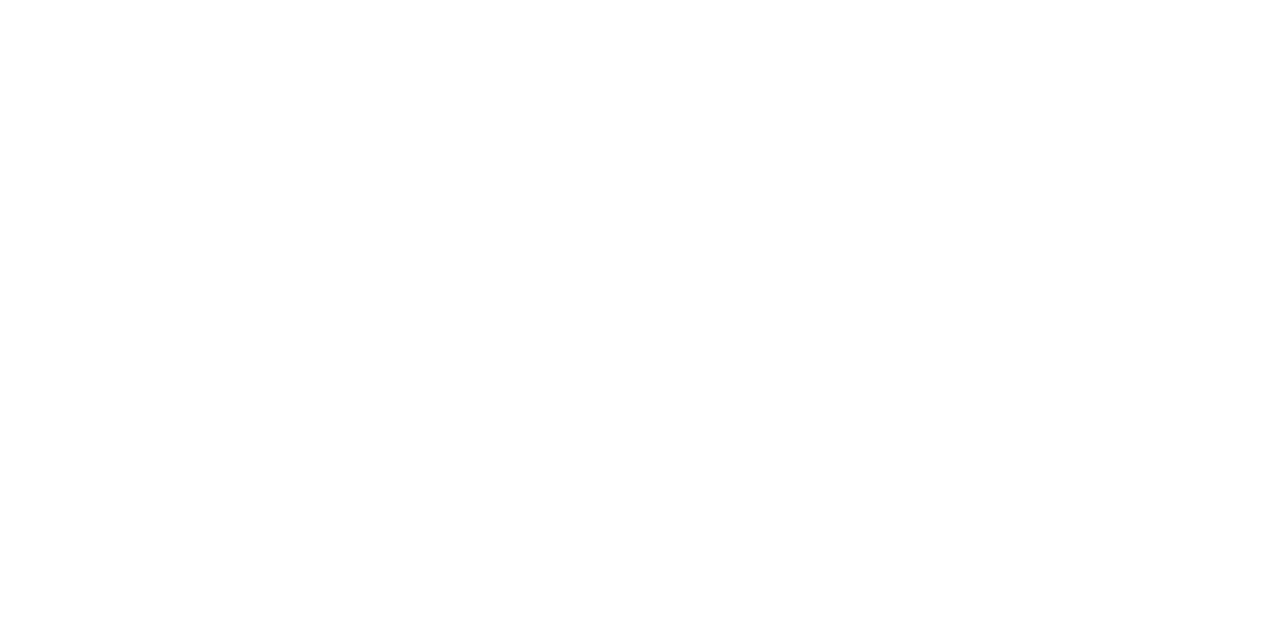
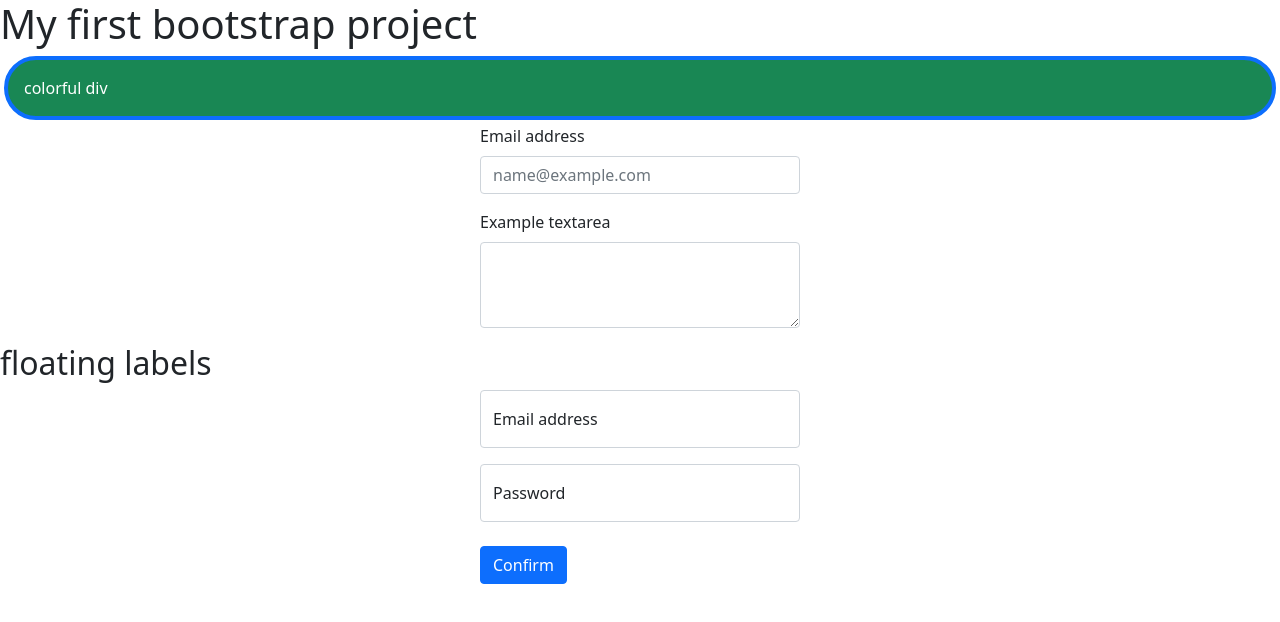
Before and after one commit to Abir337/Responsible-Bootstrap, a plain HTML site: page index.html in a window 1280 px wide. Drawn offline with Linux system fonts and the light colour scheme.

Commit message:
updating....

```diff
--- a/index.html
+++ b/index.html
@@ -1,12 +1,76 @@
 <!DOCTYPE html>
 <html lang="en">
-<head>
-    <meta charset="UTF-8">
-    <meta http-equiv="X-UA-Compatible" content="IE=edge">
-    <meta name="viewport" content="width=device-width, initial-scale=1.0">
-    <title>Document</title>
-</head>
-<body>
+  <head>
+    <meta charset="UTF-8" />
+    <meta http-equiv="X-UA-Compatible" content="IE=edge" />
+    <meta name="viewport" content="width=device-width, initial-scale=1.0" />
+    <title>Responsive bootstrap</title>
+    <!-- Bootstrap stylesheet -->
+    <link rel="stylesheet" href="css/bootstrap.min.css" />
+  </head>
+  <body>
+    <h1>My first bootstrap project</h1>
+    <div
+      class="
+        bg-success
+        text-white
+        m-1
+        p-3
+        border border-primary border-4
+        rounded-pill
+      "
+    >
+      colorful div
+    </div>
 
-</body>
+    <div class="w-25 mx-auto">
+      <div class="mb-3">
+        <label for="exampleFormControlInput1" class="form-label"
+          >Email address</label
+        >
+        <input
+          type="email"
+          class="form-control"
+          id="exampleFormControlInput1"
+          placeholder="name@example.com"
+        />
+      </div>
+      <div class="mb-3">
+        <label for="exampleFormControlTextarea1" class="form-label"
+          >Example textarea</label
+        >
+        <textarea
+          class="form-control"
+          id="exampleFormControlTextarea1"
+          rows="3"
+        ></textarea>
+      </div>
+    </div>
+
+    <h2>floating labels</h2>
+    <div class="w-25 mx-auto">
+      <div class="form-floating mb-3">
+        <input
+          type="email"
+          class="form-control"
+          id="floatingInput"
+          placeholder="name@example.com"
+        />
+        <label for="floatingInput">Email address</label>
+      </div>
+      <div class="form-floating">
+        <input
+          type="password"
+          class="form-control"
+          id="floatingPassword"
+          placeholder="Password"
+        />
+        <label for="floatingPassword">Password</label>
+        <br />
+        <button type="button" class="btn btn-primary">Confirm</button>
+      </div>
+    </div>
+
+    <script src="js/bootstrap.bundle.min.js"></script>
+  </body>
 </html>
```
Also changed, not shown: css/bootstrap.min.css (added), js/bootstrap.bundle.min.js (added).
